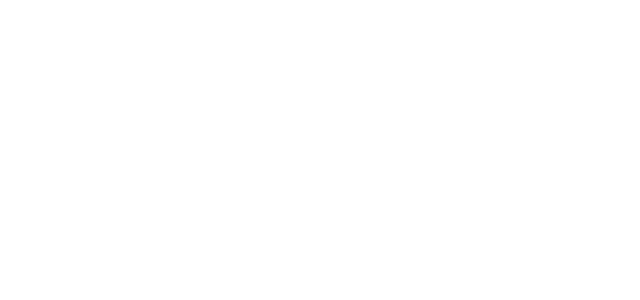
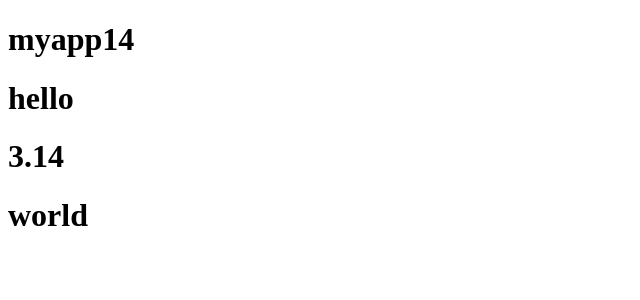
Before and after one commit to Jin19121/react20241105, a React (Vite) app: page / in a window 1280 px wide. Shown: the top 300 px of the page, without its empty margins (0-640 px from the left). Built offline with nearby package versions, Linux system fonts and the light colour scheme.

Commit message:
named, default(unnamed)

```diff
--- /dev/null
+++ b/src/apps/MyApp13.jsx
@@ -0,0 +1,12 @@
+const a = "hello";
+const b = 3.14;
+const c = "world";
+
+// export { a };
+// export { b };
+
+//named export
+export { a, b };
+
+//default export (unnamed) : 파일 내 하나만
+export default c;
--- /dev/null
+++ b/src/apps/MyApp14.jsx
@@ -0,0 +1,15 @@
+import React from "react";
+import c, { a, b } from "./MyApp13.jsx";
+
+function MyApp14(props) {
+  return (
+    <div>
+      <h1>myapp14</h1>
+      <h1>{a}</h1>
+      <h1>{b}</h1>
+      <h1>{c}</h1>
+    </div>
+  );
+}
+
+export default MyApp14;
--- a/src/main.jsx
+++ b/src/main.jsx
@@ -1,9 +1,9 @@
 import { StrictMode } from "react";
 import { createRoot } from "react-dom/client";
-import MyApp12 from "./apps/MyApp12.jsx";
+import MyApp14 from "./apps/MyApp14.jsx";
 
 createRoot(document.getElementById("root")).render(
   <StrictMode>
-    <MyApp12 />
+    <MyApp14 />
   </StrictMode>,
 );
```
